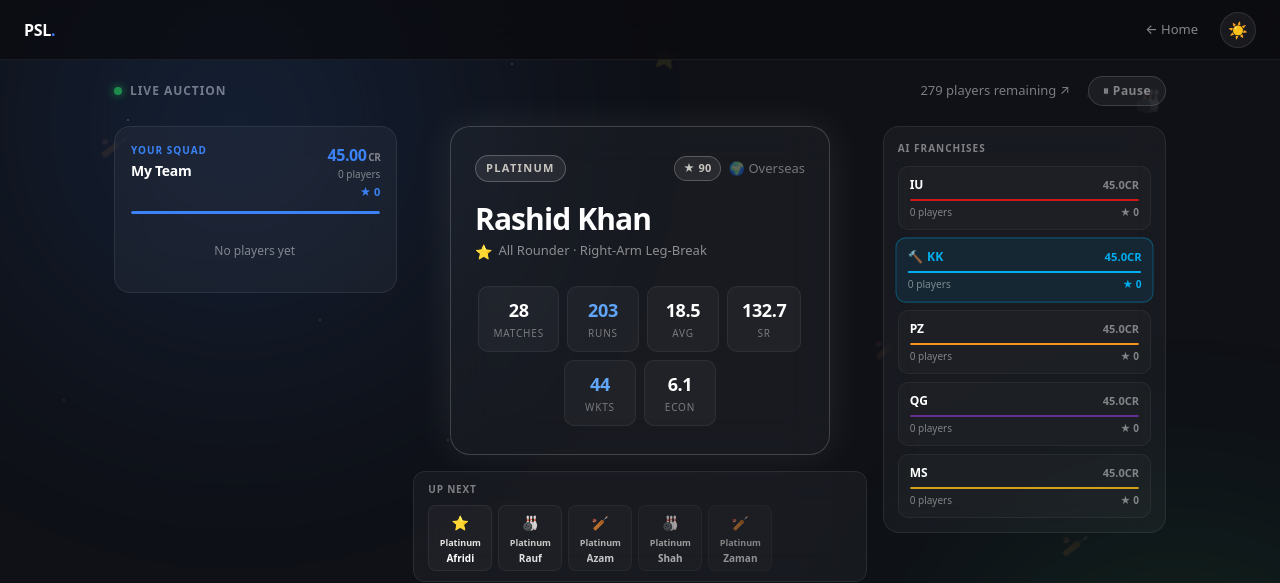
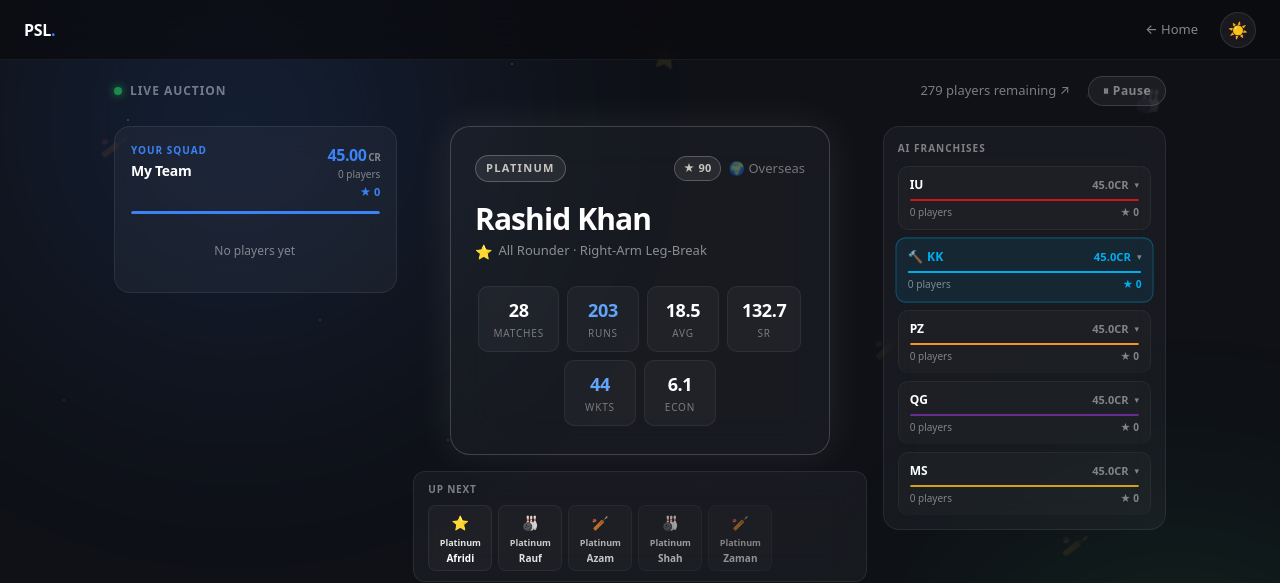
Before and after one commit to hasan-malik/cricket-auction, a React (Vite) app: page /cricket-auction/auction in a window 1280 px wide. Shown: the top 583 px of the page. Built offline with nearby package versions, Linux system fonts and the light colour scheme.

Commit message:
feat(ai-panel): replace squad modal with inline dropdown
Clicking a rival team now expands an inline squad list below the row
instead of opening a full-screen modal, keeping the auction visible.

```diff
--- a/src/components/auction/AIPanel.jsx
+++ b/src/components/auction/AIPanel.jsx
@@ -1,12 +1,24 @@
-import { motion } from 'framer-motion';
+import { useState } from 'react';
+import { motion, AnimatePresence } from 'framer-motion';
 import auctionConfig from '../../data/auctionConfig.json';
 
-export default function AIPanel({ aiTeams, bidder, isLight, onClickTeam, aiScores, isBlitz }) {
+const ROLE_ICONS = {
+  'batsman':       '🏏',
+  'wicket-keeper': '🧤',
+  'all-rounder':   '⭐',
+  'bowler':        '🎳',
+};
+
+export default function AIPanel({ aiTeams, bidder, isLight, aiScores, isBlitz }) {
+  const [openTeamId, setOpenTeamId] = useState(null);
+
   const c = {
     text:    isLight ? '#111' : '#fff',
     muted:   isLight ? '#6b7280' : 'rgba(255,255,255,0.45)',
     surface: isLight ? 'rgba(0,0,0,0.04)' : 'rgba(255,255,255,0.04)',
     border:  isLight ? 'rgba(0,0,0,0.08)' : 'rgba(255,255,255,0.08)',
+    dropBg:  isLight ? '#fff' : '#1a1a2e',
+    dropBorder: isLight ? 'rgba(0,0,0,0.12)' : 'rgba(255,255,255,0.12)',
   };
 
   const teams = Object.values(aiTeams);
@@ -37,22 +49,24 @@
 
       {teams.map(team => {
         const isBidding = bidder === team.id;
+        const isOpen = openTeamId === team.id;
         const pctLeft = (team.budget / auctionConfig.franchiseBudget) * 100;
         const color = team.franchise?.primaryColor ?? '#f59e0b';
 
         return (
+          <div key={team.id} style={{ position: 'relative' }}>
             <motion.div
-            key={team.id}
               animate={isBidding ? { scale: 1.02 } : { scale: 1 }}
               transition={{ duration: 0.2 }}
-            onClick={() => onClickTeam?.(team)}
+              onClick={() => setOpenTeamId(isOpen ? null : team.id)}
               style={{
                 padding: '9px 11px',
-              borderRadius: '10px',
-              background: isBidding ? `${color}18` : 'rgba(255,255,255,0.025)',
-              border: isBidding ? `1px solid ${color}55` : '1px solid rgba(255,255,255,0.05)',
+                borderRadius: isOpen ? '10px 10px 0 0' : '10px',
+                background: isBidding ? `${color}18` : isOpen ? (isLight ? 'rgba(0,0,0,0.06)' : 'rgba(255,255,255,0.07)') : 'rgba(255,255,255,0.025)',
+                border: isBidding ? `1px solid ${color}55` : isOpen ? `1px solid ${c.dropBorder}` : '1px solid rgba(255,255,255,0.05)',
+                borderBottom: isOpen ? 'none' : undefined,
                 transition: 'background 0.2s, border-color 0.2s',
-              cursor: onClickTeam ? 'pointer' : 'default',
+                cursor: 'pointer',
               }}
             >
               <div style={{ display: 'flex', justifyContent: 'space-between', alignItems: 'center', marginBottom: '5px' }}>
@@ -69,8 +83,13 @@
                   {isBidding && <span style={{ marginRight: '4px' }}>🔨</span>}
                   {team.franchise?.shortName ?? team.name}
                 </div>
-              <div style={{ fontSize: '11px', fontWeight: 700, color: isBidding ? color : c.muted, flexShrink: 0 }}>
+                <div style={{ display: 'flex', alignItems: 'center', gap: '6px', flexShrink: 0 }}>
+                  <div style={{ fontSize: '11px', fontWeight: 700, color: isBidding ? color : c.muted }}>
                     {team.budget.toFixed(1)}CR
+                  </div>
+                  <div style={{ fontSize: '9px', color: c.muted, transition: 'transform 0.2s', transform: isOpen ? 'rotate(180deg)' : 'rotate(0deg)' }}>
+                    ▾
+                  </div>
                 </div>
               </div>
 
@@ -98,6 +117,62 @@
                 )}
               </div>
             </motion.div>
+
+            {/* Inline squad dropdown */}
+            <AnimatePresence>
+              {isOpen && (
+                <motion.div
+                  initial={{ height: 0, opacity: 0 }}
+                  animate={{ height: 'auto', opacity: 1 }}
+                  exit={{ height: 0, opacity: 0 }}
+                  transition={{ duration: 0.2, ease: 'easeInOut' }}
+                  style={{ overflow: 'hidden' }}
+                >
+                  <div style={{
+                    background: c.dropBg,
+                    border: `1px solid ${c.dropBorder}`,
+                    borderTop: 'none',
+                    borderRadius: '0 0 10px 10px',
+                    padding: '8px',
+                    display: 'flex',
+                    flexDirection: 'column',
+                    gap: '4px',
+                    maxHeight: '220px',
+                    overflowY: 'auto',
+                  }}>
+                    {team.squad.length === 0 ? (
+                      <div style={{ fontSize: '11px', color: c.muted, textAlign: 'center', padding: '10px 0' }}>
+                        No players yet
+                      </div>
+                    ) : (
+                      [...team.squad].reverse().map(p => (
+                        <div key={p.id} style={{
+                          display: 'flex', alignItems: 'center', gap: '7px',
+                          padding: '5px 8px',
+                          background: isLight ? 'rgba(0,0,0,0.03)' : 'rgba(255,255,255,0.04)',
+                          border: `1px solid ${c.dropBorder}`,
+                          borderRadius: '7px',
+                        }}>
+                          <span style={{ fontSize: '13px', flexShrink: 0 }}>{ROLE_ICONS[p.role]}</span>
+                          <div style={{ flex: 1, minWidth: 0 }}>
+                            <div style={{ fontSize: '11px', fontWeight: 600, color: c.text, whiteSpace: 'nowrap', overflow: 'hidden', textOverflow: 'ellipsis' }}>
+                              {p.name}
+                            </div>
+                            <div style={{ fontSize: '10px', color: c.muted }}>
+                              {p.role} · ★ {p.rating ?? '—'}
+                            </div>
+                          </div>
+                          <div style={{ fontSize: '11px', fontWeight: 700, color, flexShrink: 0 }}>
+                            {p.soldPrice?.toFixed(2)} CR
+                          </div>
+                        </div>
+                      ))
+                    )}
+                  </div>
+                </motion.div>
+              )}
+            </AnimatePresence>
+          </div>
         );
       })}
     </div>
--- a/src/pages/Auction.jsx
+++ b/src/pages/Auction.jsx
@@ -676,7 +676,6 @@
             isLight={isLight}
             aiScores={aiScores}
             isBlitz={isBlitz}
-            onClickTeam={team => setSquadModal(team)}
           />
         </div>
       </div>
```
Lines whose indentation alone changed are shown as unchanged.
